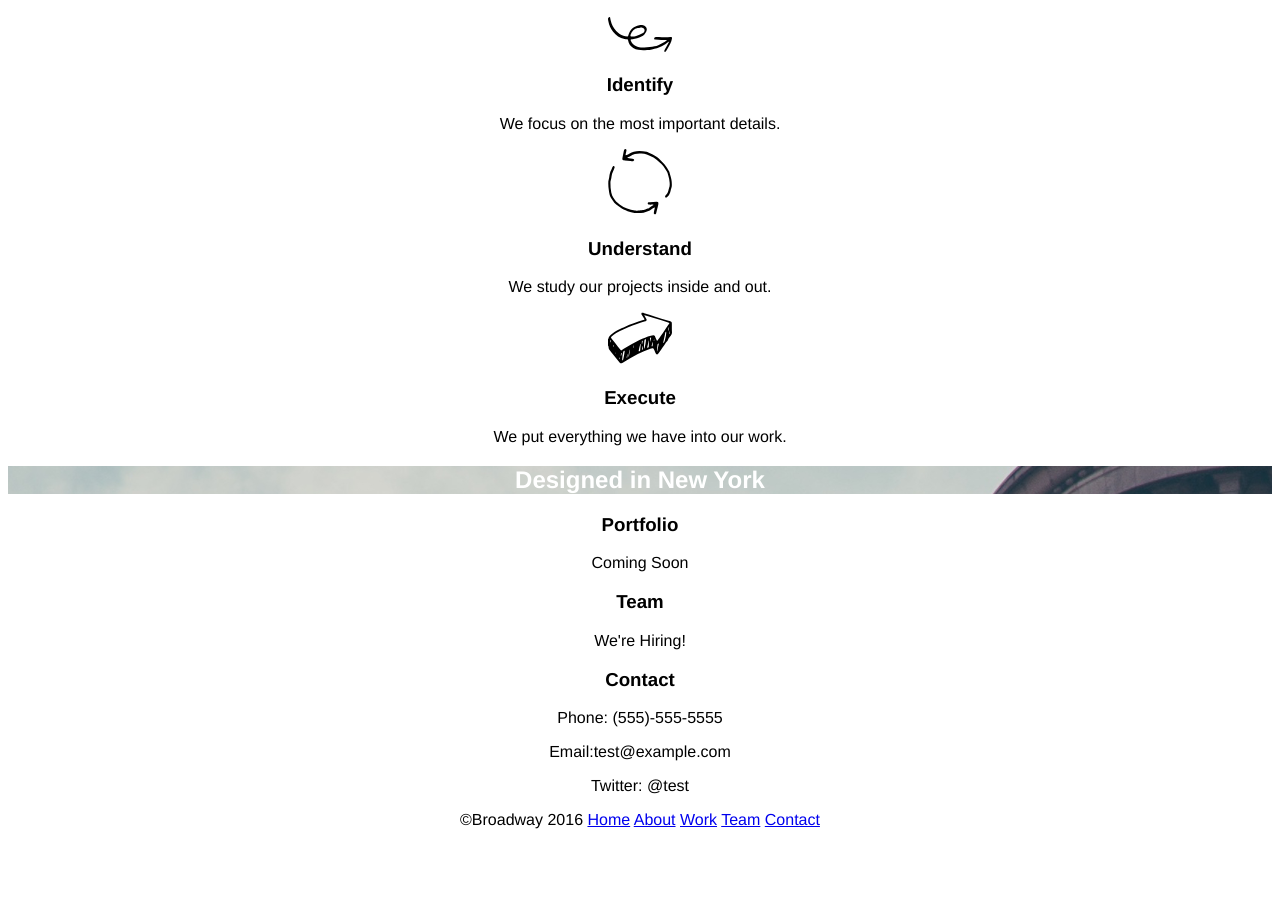
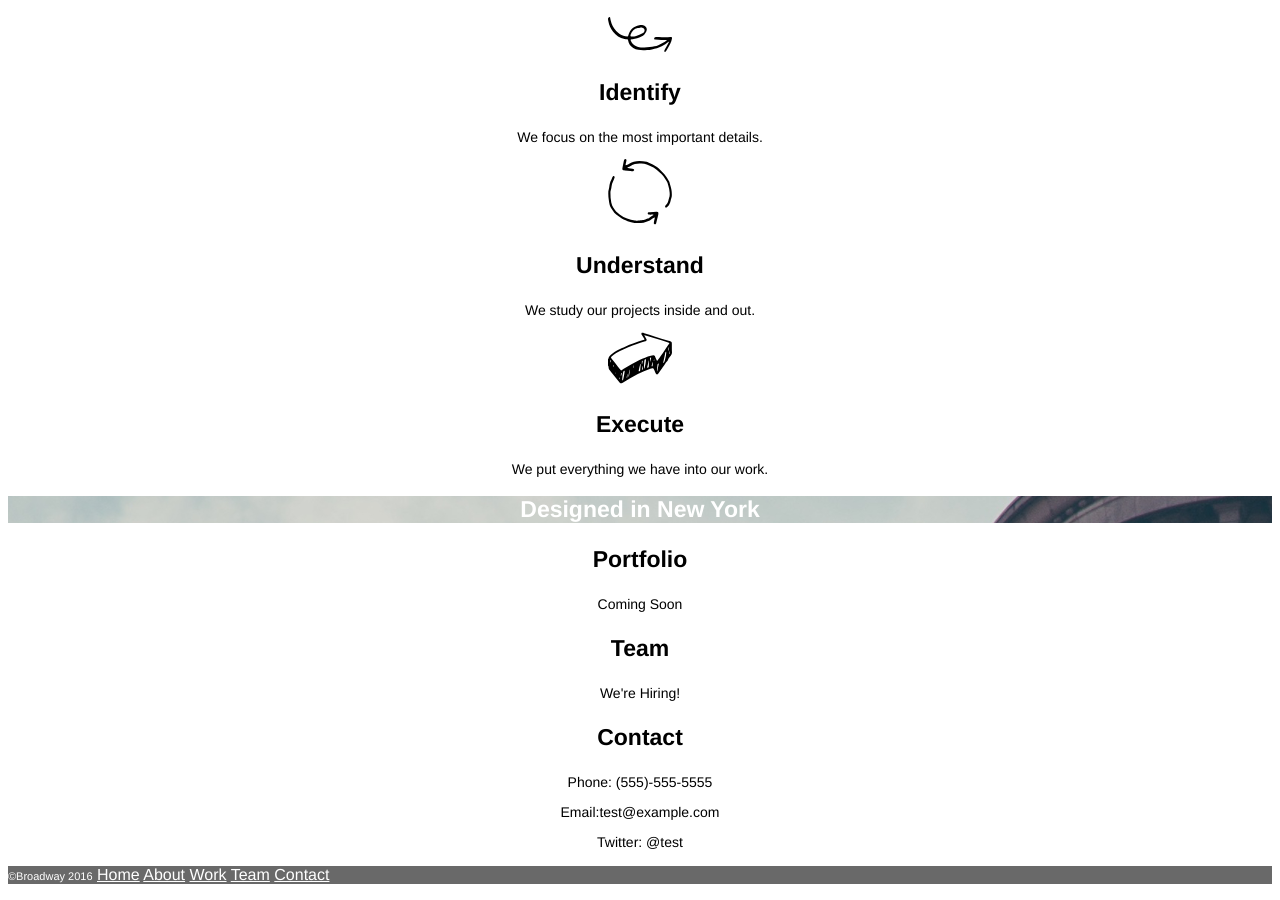
Before and after one commit to Leslox40/broadway, a plain HTML site: page index.html in a window 1280 px wide. Shown: the part 394-1294 px from the top of the page. Before the commit the page ends 1239 px from the top, so only its background shows below. Drawn offline with Linux system fonts and the light colour scheme.

Commit message:
Add finishing style to body.

```diff
--- a/index.html
+++ b/index.html
@@ -62,7 +62,8 @@
 
 		<!-- footer -->
 		<div class="footer">
-			<p> &copy;Broadway 2016
+			<p>
+				<span>&copy;Broadway 2016</span>
 				<a href="#home">Home</a>
 				<a href="#about">About</a>
 				<a href="#work">Work</a>
--- a/resources/style/mainstyle.css
+++ b/resources/style/mainstyle.css
@@ -9,10 +9,28 @@ html, body {
 .mainhead h1 {
 	font-size: 70px;
 	font-weight: bold;
-	color: white;
 }
 
 .mainhead p a {
 	font-size: 18px;
 	color: white;
 }
+.mainhead h2 {
+	font-size: 23px;
+	font-weight: bold;
+}
+.content h3 {
+	font-size: 23px;
+	font-weight: bold;
+}
+.content p {
+	font-size: 14px;
+}
+.footer p, p a {
+	background-color: dimgray;
+	color: white;
+	text-align: left;
+}
+.footer span {
+	font-size: 11px;
+}
```
